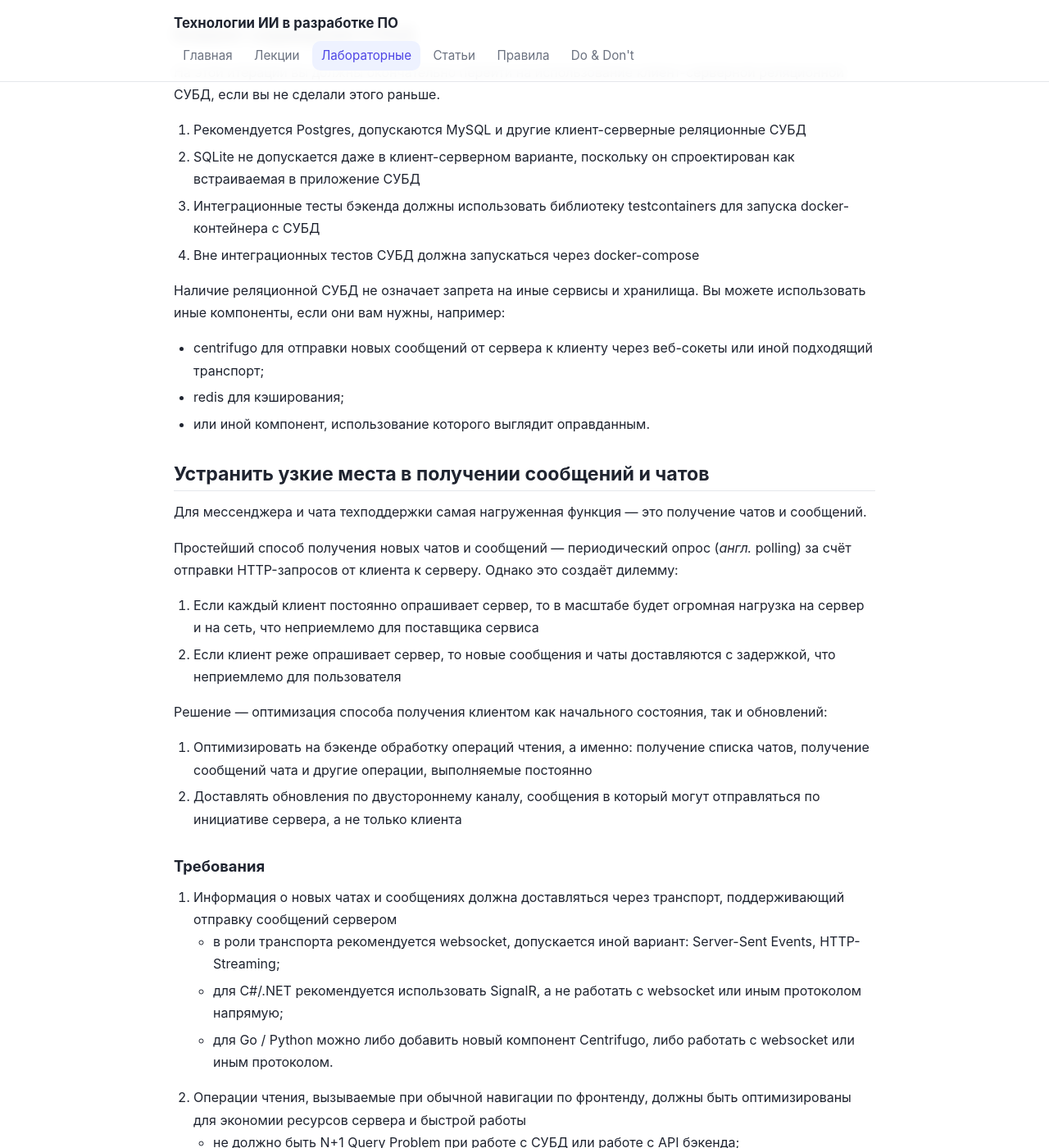
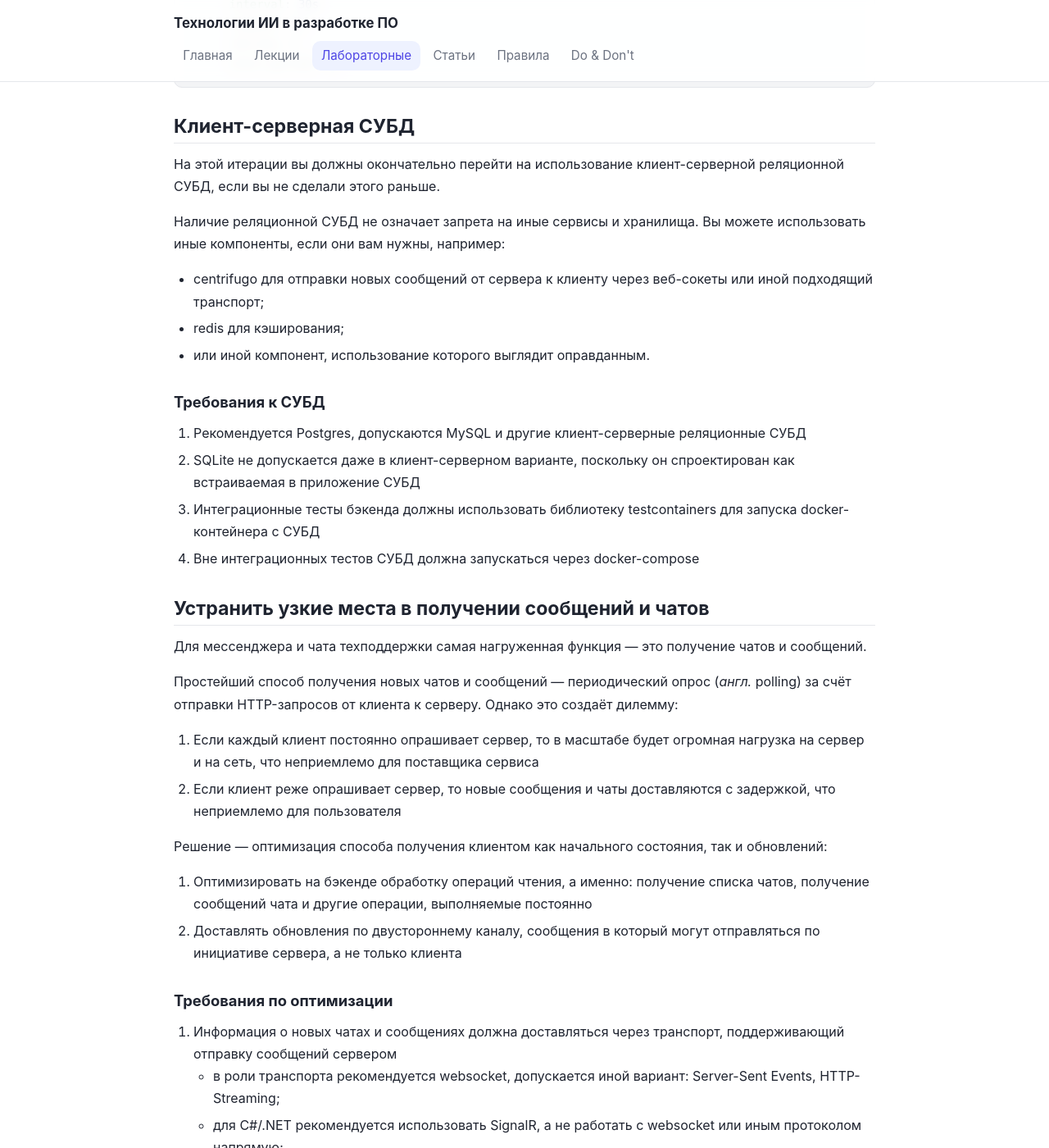
Before and after one commit to is-aidd-26/is-aidd-26.github.io, a Jekyll site: the page built from _labs/lab-5.md, in a window 1280 px wide and 1400 px high, scrolled down 5052 px. Shown: the whole window at 82% size. Built offline with Jekyll 4.4.1, drawn with Linux system fonts in a browser that asks for light colours; some of the changed text lies outside the part shown.

Commit message:
Правки структуры описания 5-й лабы

```diff
--- a/_labs/lab-5.md
+++ b/_labs/lab-5.md
@@ -158,16 +158,18 @@ services:
 
 На этой итерации вы должны окончательно перейти на использование клиент-серверной реляционной СУБД, если вы не сделали этого раньше.
 
-1. Рекомендуется Postgres, допускаются MySQL и другие клиент-серверные реляционные СУБД
-2. SQLite не допускается даже в клиент-серверном варианте, поскольку он спроектирован как встраиваемая в приложение СУБД
-3. Интеграционные тесты бэкенда должны использовать библиотеку testcontainers для запуска docker-контейнера с СУБД
-4. Вне интеграционных тестов СУБД должна запускаться через docker-compose
-
 Наличие реляционной СУБД не означает запрета на иные сервисы и хранилища. Вы можете использовать иные компоненты, если они вам нужны, например:
 
 - centrifugo для отправки новых сообщений от сервера к клиенту через веб-сокеты или иной подходящий транспорт;
 - redis для кэширования;
 - или иной компонент, использование которого выглядит оправданным.
+
+### Требования к СУБД
+
+1. Рекомендуется Postgres, допускаются MySQL и другие клиент-серверные реляционные СУБД
+2. SQLite не допускается даже в клиент-серверном варианте, поскольку он спроектирован как встраиваемая в приложение СУБД
+3. Интеграционные тесты бэкенда должны использовать библиотеку testcontainers для запуска docker-контейнера с СУБД
+4. Вне интеграционных тестов СУБД должна запускаться через docker-compose
 
 ## Устранить узкие места в получении сообщений и чатов
 
@@ -183,7 +185,7 @@ services:
 1. Оптимизировать на бэкенде обработку операций чтения, а именно: получение списка чатов, получение сообщений чата и другие операции, выполняемые постоянно
 2. Доставлять обновления по двустороннему каналу, сообщения в который могут отправляться по инициативе сервера, а не только клиента
 
-### Требования
+### Требования по оптимизации
 
 1. Информация о новых чатах и сообщениях должна доставляться через транспорт, поддерживающий отправку сообщений сервером
     - в роли транспорта рекомендуется websocket, допускается иной вариант: Server-Sent Events, HTTP-Streaming;
@@ -206,7 +208,7 @@ services:
 
 Цель скрипта — проверить способность держать нагрузку у бэкенда и сопуствующих компонентов, таких как Postgres и nginx.
 
-Требования к скрипту:
+### Требования к скрипту
 
 1. Этот скрипт можно разработать на Python 3 или ином удобном языке программирования.
 2. Скрипт должен симулировать общение N пользователей с использованием базовый функций вашего сервиса.
```
